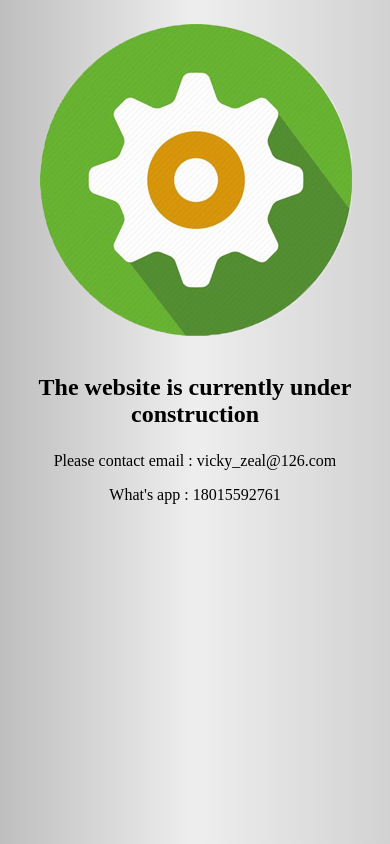
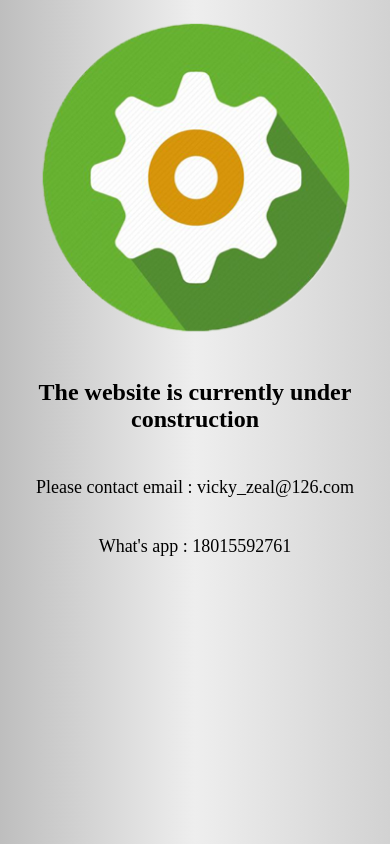
Before and after one commit to zym98123/zym98123.github.io, a plain HTML site: page index.html in a window 390 px wide. Drawn offline with Linux system fonts and the light colour scheme.

Commit message:
Update index.html

```diff
--- a/index.html
+++ b/index.html
@@ -1,30 +1,39 @@
 <!DOCTYPE html>
 <html>
 <head>
+  <meta name="viewport" content="width=device-width, initial-scale=1">
   <meta charset="utf-8">
   <title>Hangzhou ZEAL Import and Export Co.,Ltd</title>
-
   <link rel="icon" type="image/jpeg" href="touxiang-1.jpg" />
   <style>
-			body{
-				background-color: red;/* 浏览器不支持的时候显示 */
+    body {
+      background-color: red; /* Fallback for browsers that do not support gradients */
       background-image: linear-gradient(90deg, #bebebe, #eeeeee, #d2d2d2);
     }
-			p{
+    p {
       text-align: center;
+      padding: 10px; /* Add some padding for better appearance */
     }
-			img{
+    img {
       display: block;
       margin-left: auto;
       margin-right: auto;
+      max-width: 100%; /* Ensure the image scales down on smaller screens */
+      height: auto;
+    }
+    @media (max-width: 600px) { /* Adjust this breakpoint as needed */
+      p {
+        font-size: 18px; /* Reduce font size for mobile devices */
+      }
+      img {
+        max-width: 90%; /* Make it slightly smaller on mobile devices */
+      }
     }
   </style>
-
 </head>
 <body>
-		<!-- <img id="fff" src="page_building2.jpg" alt="page_building"> -->
   <div>
-		<img src="Set icon_1.png"/>
+    <img src="Set icon_1.png" alt="Company Logo" />
     <p style="font-size: 24px;font-weight: bold;">The website is currently under construction</p>
     <p>Please contact email : vicky_zeal@126.com</p>
     <p>What's app : 18015592761</p>
```
Lines whose indentation alone changed are shown as unchanged.
